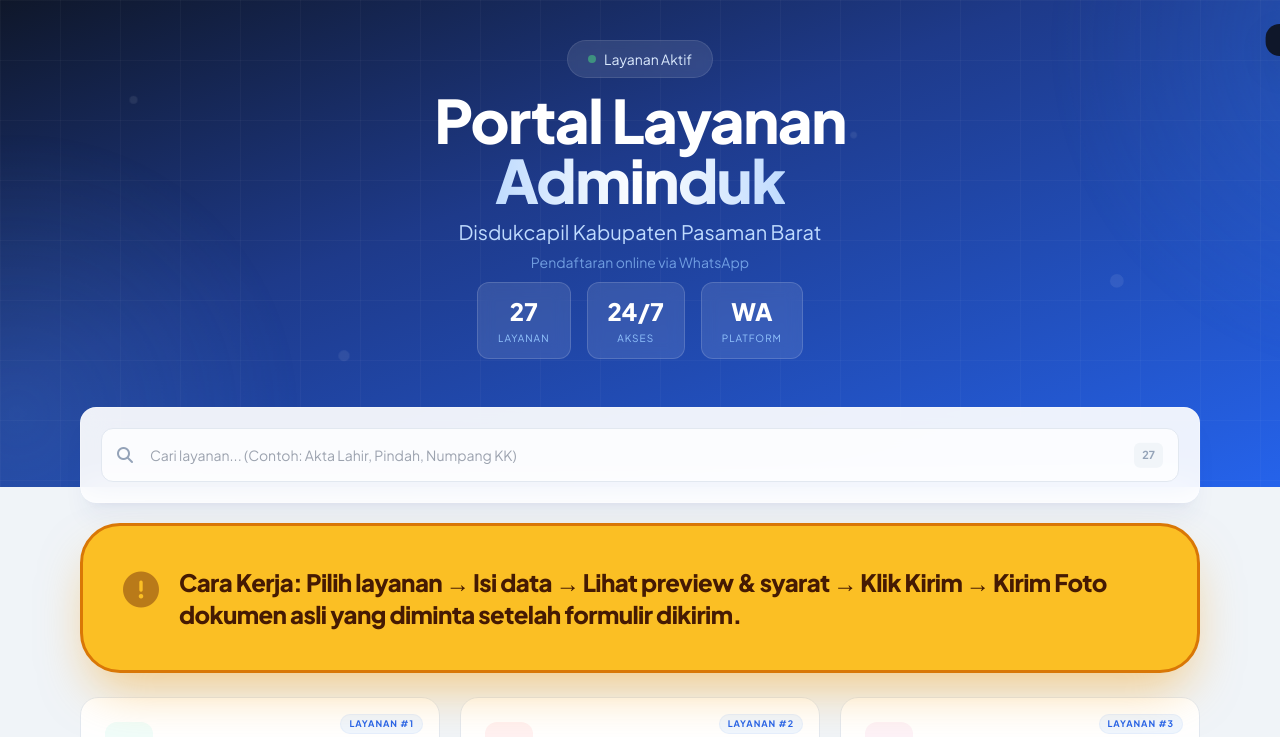
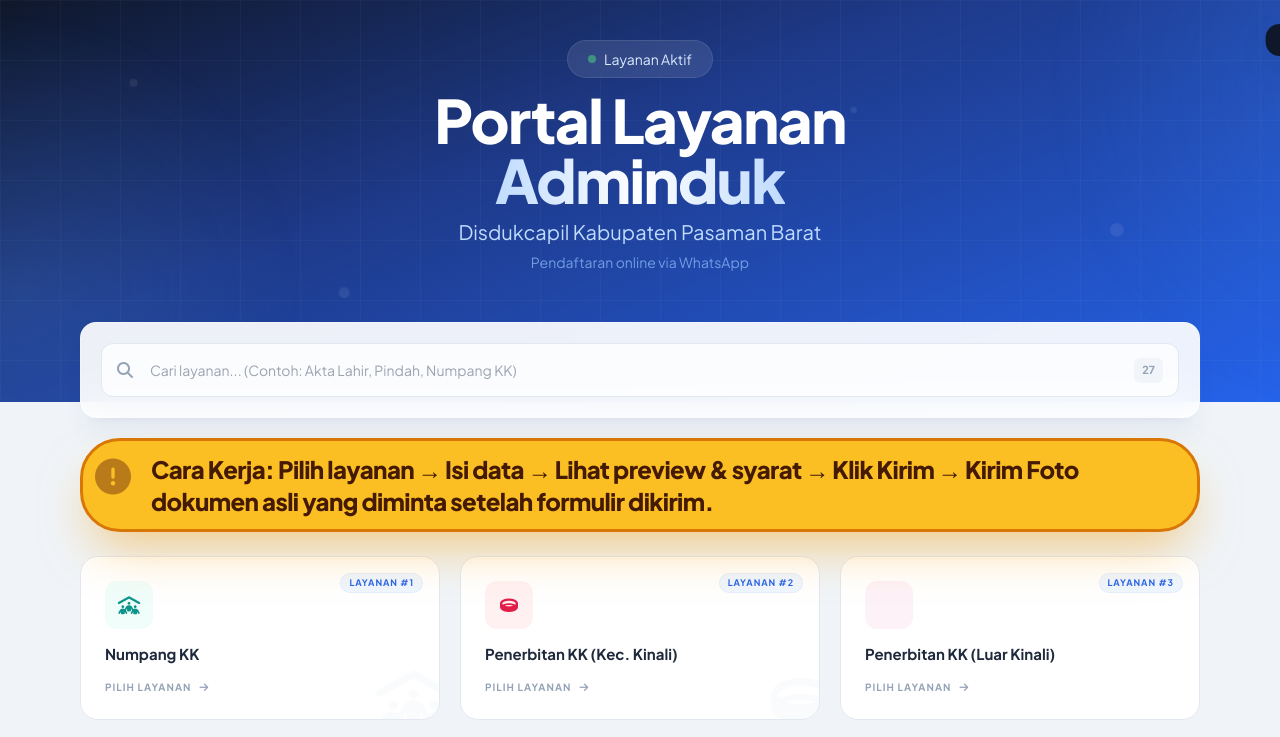
Before and after one commit to mtdadmizar-sketch/pandawa, a plain HTML site: page index.html in a window 1280 px wide. Shown: the top 737 px of the page. Drawn offline with nearby package versions, Linux system fonts and the light colour scheme.

Commit message:
Update index.html

```diff
--- a/index.html
+++ b/index.html
@@ -92,11 +92,11 @@
         </div>
         <h1 class="text-4xl md:text-6xl font-black mb-2 tracking-tight leading-tight">Portal Layanan<br><span class="bg-gradient-to-r from-blue-200 via-white to-blue-200 bg-clip-text text-transparent">Adminduk</span></h1>
         <p class="text-blue-200 text-lg md:text-xl max-w-xl opacity:90 leading-relaxed">Disdukcapil Kabupaten Pasaman Barat<br><span class="text-blue-300/70 text-sm">Pendaftaran online via WhatsApp</span></p>
-        <div class="flex gap-4 mt-2 flex-wrap justify-center">
+        <!-- <div class="flex gap-4 mt-2 flex-wrap justify-center">
             <div class="sb"><div class="text-2xl font-black">27</div><div class="text-[10px] uppercase tracking-widest text-blue-300 mt-1">Layanan</div></div>
             <div class="sb"><div class="text-2xl font-black">24/7</div><div class="text-[10px] uppercase tracking-widest text-blue-300 mt-1">Akses</div></div>
             <div class="sb"><div class="text-2xl font-black">WA</div><div class="text-[10px] uppercase tracking-widest text-blue-300 mt-1">Platform</div></div>
-        </div>
+        </div> -->
     </div>
 </header>
 <main class="max-w-6xl mx-auto px-4 -mt-12 md:-mt-20 relative z-10">
@@ -107,7 +107,7 @@
             <span id="searchCount" class="absolute right-4 top-1/2 -translate-y-1/2 text-[11px] font-bold text-slate-400 bg-slate-100 px-2 py-1 rounded-md">27</span>
         </div>
     </div>
-    <div class="bg-amber-400 border-[3px] border-amber-600 rounded-[2.5rem] p-6 md:p-10 mb-6 flex items-start gap-5 shadow-2xl shadow-amber-500/50 relative z-20">
+    <div class="bg-amber-400 border-[3px] border-amber-600 rounded-[2.5rem] p-6 md:p-3 mb-6 flex items-start gap-5 shadow-2xl shadow-amber-500/50 relative z-20">
         <i class="fas fa-circle-exclamation text-amber-900 text-4xl mt-1 animate-pulse"></i>
         <p class="text-lg md:text-2xl text-amber-950 leading-tight font-black tracking-tight"><strong>Cara Kerja:</strong> Pilih layanan → Isi data → Lihat preview & syarat → Klik Kirim → Kirim Foto dokumen asli yang diminta setelah formulir dikirim.</p>
     </div>
```
